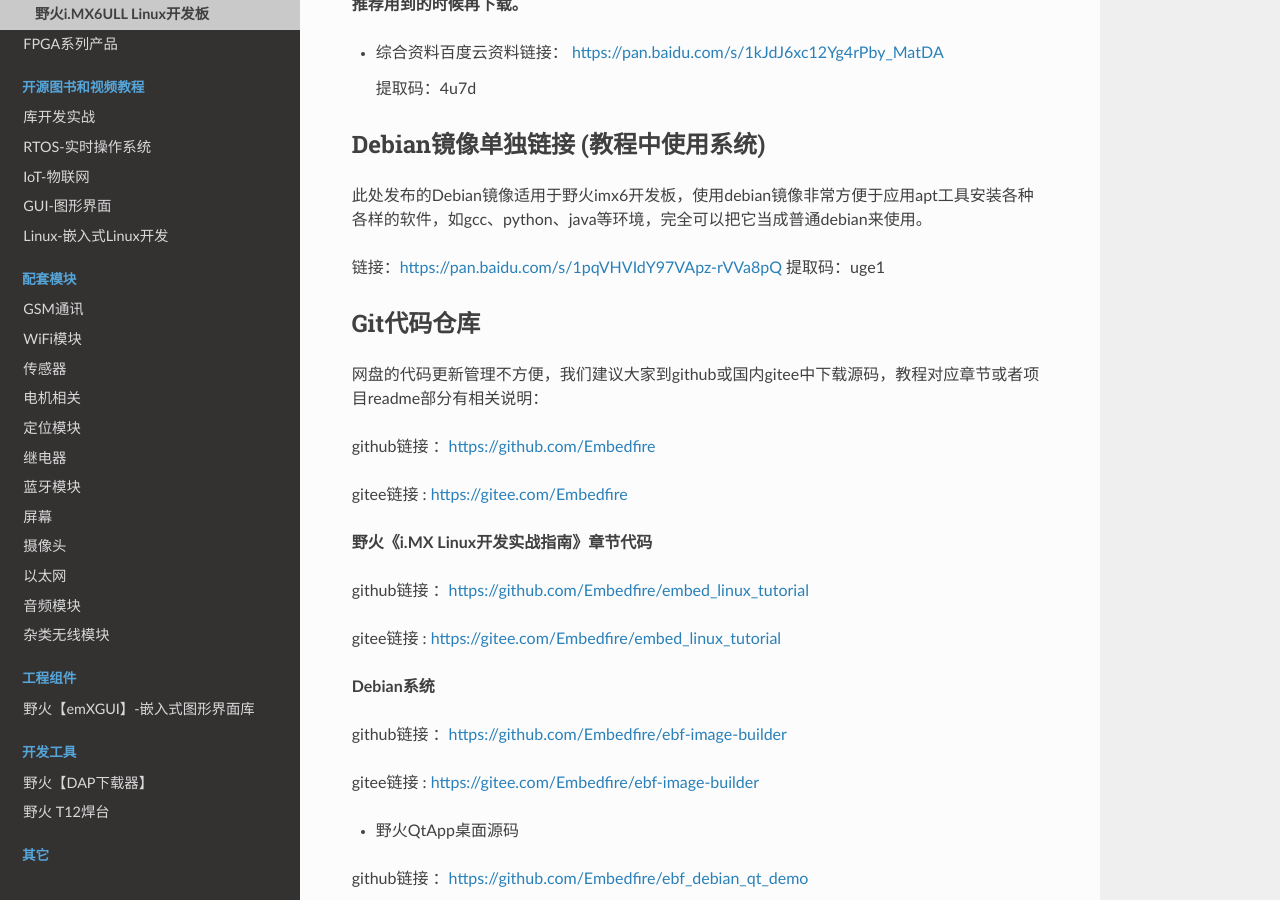
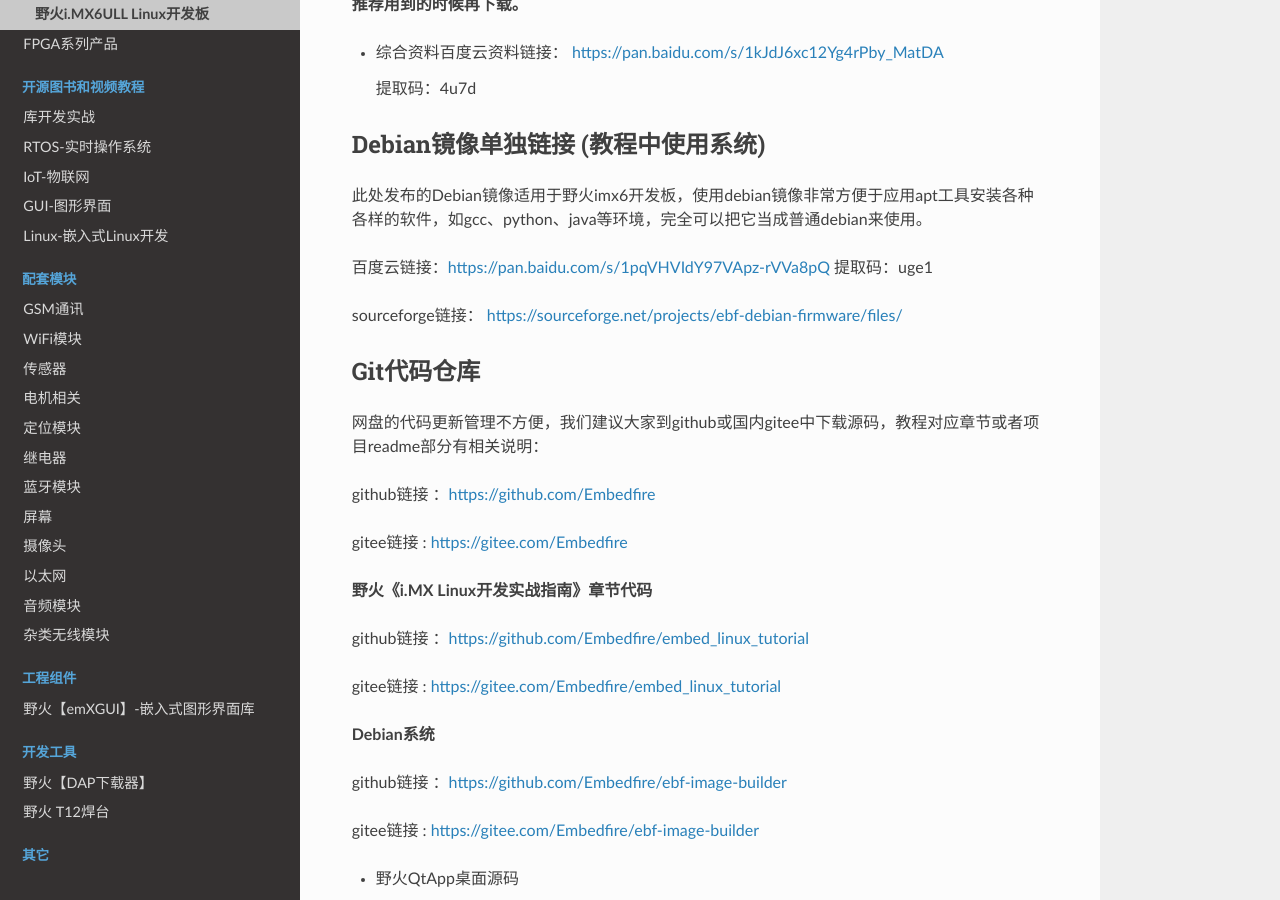
Before and after one commit to Embedfire/ebf_products, a Sphinx documentation site: the page built from documentation/linux/ebf_i.mx6ull.rst, in a window 1280 px wide and 900 px high, scrolled down 904 px. Built offline with Sphinx 7.4.7 and the Read the Docs theme 2.0.0, drawn with Linux system fonts in a browser that asks for light colours; pages that are not in the unit, such as notebooks, are missing from menus.

Commit message:
添加sourceforge链接

```diff
--- a/documentation/linux/ebf_i.mx6ull.rst
+++ b/documentation/linux/ebf_i.mx6ull.rst
@@ -49,8 +49,11 @@
 此处发布的Debian镜像适用于野火imx6开发板，使用debian镜像非常方便于应用apt工具安装各种各样的软件，如gcc、python、java等环境，完全可以把它当成普通debian来使用。
 
 
-链接：https://pan.baidu.com/s/1pqVHVIdY97VApz-rVVa8pQ
+百度云链接：https://pan.baidu.com/s/1pqVHVIdY97VApz-rVVa8pQ
 提取码：uge1
+
+sourceforge链接：
+https://sourceforge.net/projects/ebf-debian-firmware/files/
 
 
 
```
